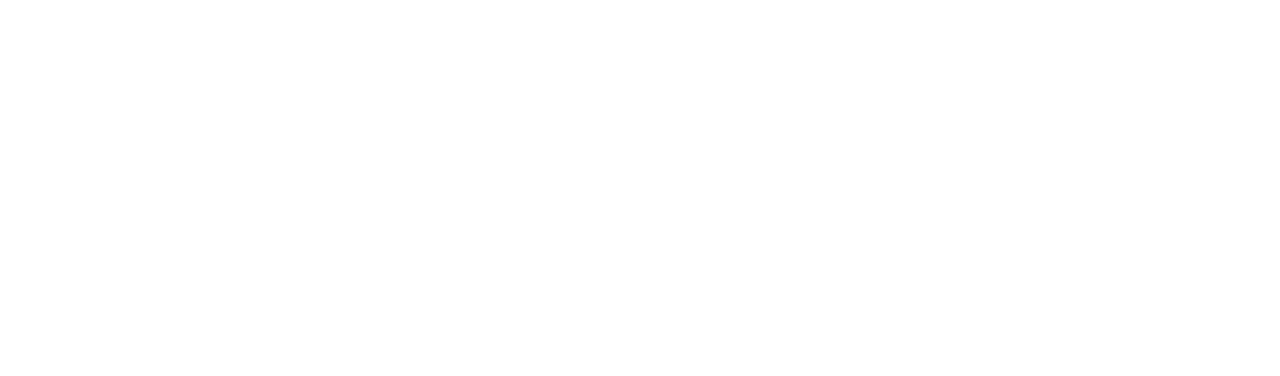
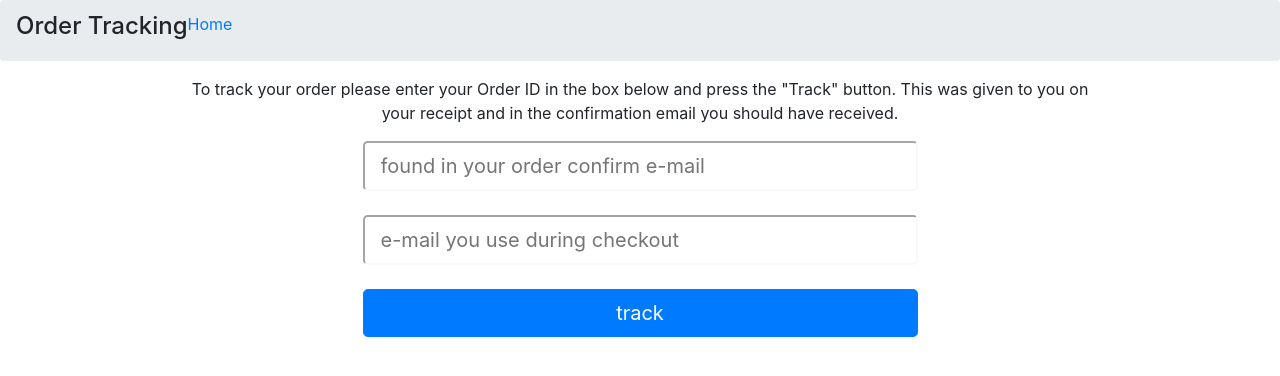
Before and after one commit to nadabassem2020/Gifts_project, a plain HTML site: page index.html in a window 1280 px wide. Drawn offline with Linux system fonts and the light colour scheme.

Commit message:
order tracking gift added

```diff
--- a/index.html
+++ b/index.html
@@ -11,7 +11,35 @@
 
 <body>
 
+  <section >
+    <div class="breadcrumb">
+        <div class="orderGift ">
+            <h4>Order Tracking</h4>
+        </div>
+        <div class="order">
+            <span>
+                <a href="https://shop.thegiftery.com/">Home</a>
+            </span>
+        </div>
+    </div>
 
+    <div class="container ">
+        <div class="qoute text-center">
+            <p>To track your order please enter your Order ID in the box below
+                and press the "Track" button. This was given to you on<br> your receipt
+                and in the confirmation email you should have received.</p>
+        </div>
+        <div class="buttons">
+            <input  class=" m-auto btn-outline-light  btn-lg btn-block w-50" placeholder="found in your order confirm e-mail"></input>
+            <br>
+            <input  class="m-auto  btn-outline-light  btn-lg btn-block w-50" placeholder="e-mail you use during checkout" ></input>
+            <br>
+            <button type="button" class="m-auto  btn btn-primary btn-lg btn-block w-50">track</button>
+
+        </div>
+    </div>
+
+</section>
 
 
 
```
